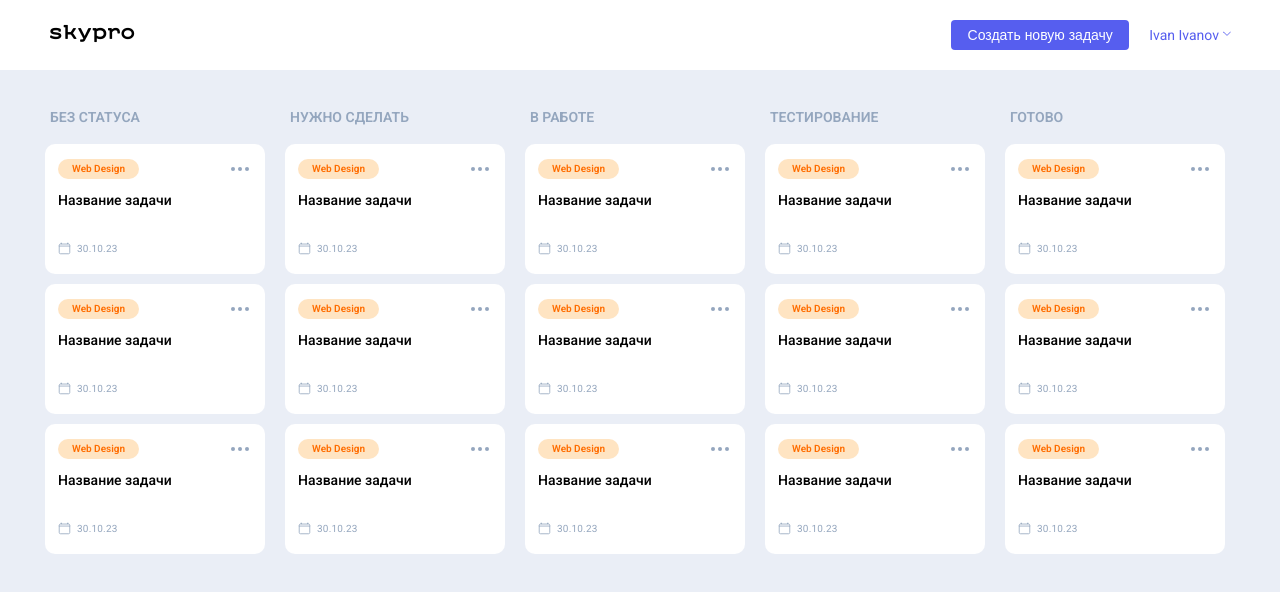
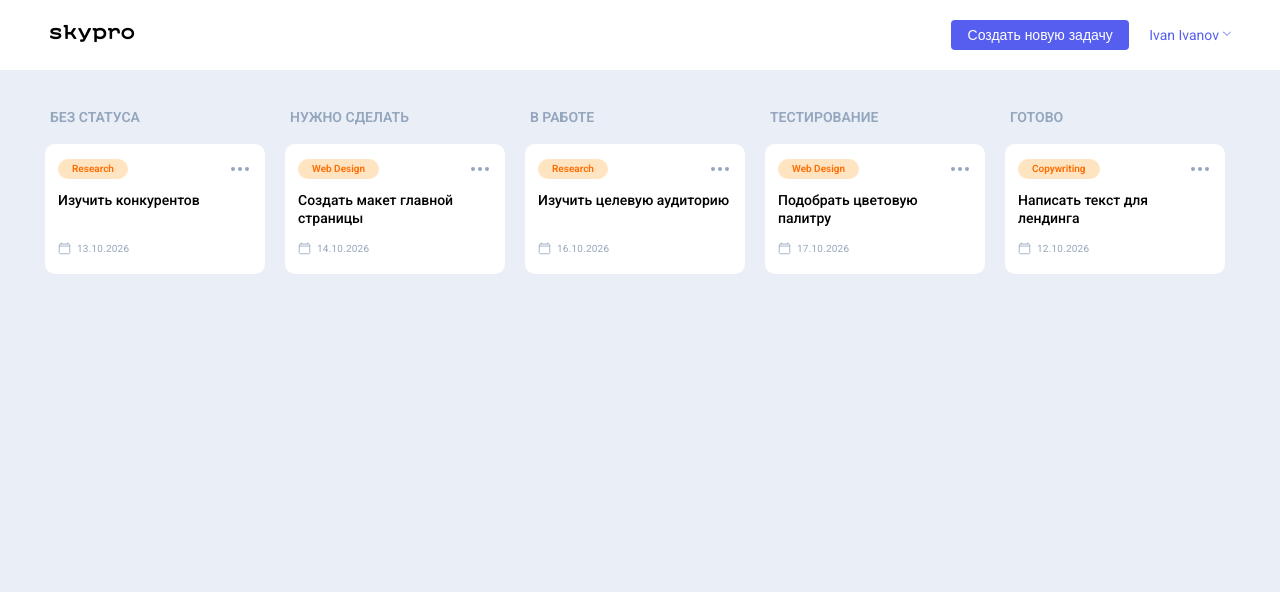
Before and after one commit to MethodGirl/skypro-kanban, a React (Vite) app: page / in a window 1280 px wide. Shown: the top 592 px of the page. Built offline with nearby package versions, Linux system fonts and the light colour scheme.

Commit message:
Добавлена доска задач и имитация загрузки карточек

```diff
--- a/src/components/Card/Card.jsx
+++ b/src/components/Card/Card.jsx
@@ -1,10 +1,11 @@
-const Card = () => {
+const Card = (props) => {
+  const { topic, title, date } = props;
     return (
       <div className="cards__item">
         <div className="cards__card card">
           <div className="card__group">
             <div className="card__theme _orange">
-                            <p className="_orange">Web Design</p>
+              <p className="_orange">{topic}</p>
             </div>
             <a href="#popBrowse" target="_self">
               <div className="card__btn">
@@ -16,7 +17,7 @@ const Card = () => {
           </div>
           <div className="card__content">
             <a href="" target="_blank">
-                            <h3 className="card__title">Название задачи</h3>
+              <h3 className="card__title">{title}</h3>
             </a>
             <div className="card__date">
               <svg
@@ -47,12 +48,12 @@ const Card = () => {
                   </clipPath>
                 </defs>
               </svg>
-                            <p>30.10.23</p>
+              <p>{date}</p>
             </div>
           </div>
         </div>
       </div>
-    )
-}
+    );
+};
 
-export default Card
+export default Card;
--- a/src/components/Column/Column.jsx
+++ b/src/components/Column/Column.jsx
@@ -1,15 +1,28 @@
 import Card from "../Card/Card";
+import { tasks } from "../../tasks";
 
-const Column = ({ title }) => {
+const Column = (props) => {
+  const { condition } = props;
+
   return (
     <div className="main__column column">
       <div className="column__title">
-        <p>{title}</p>
+        <p>{condition}</p>
       </div>
       <div className="cards">
-        <Card />
-        <Card />
-        <Card />
+        {tasks
+          .filter((task) => {
+            return task.status === condition;
+          })
+          .map((task) => (
+            <Card
+              key={task.id}
+              id={task.id}
+              title={task.title}
+              date={task.date}
+              topic={task.topic}
+            />
+          ))}
       </div>
     </div>
   );
--- a/src/components/Header/Header.jsx
+++ b/src/components/Header/Header.jsx
@@ -1,6 +1,8 @@
-import logo from "../../../public/logo.png"
+import logo from "../../../public/logo.png";
+import { useState } from "react";
 
 const Header = () => {
+  const [isOpen, setIsOpen] = useState(false);
   return (
     <header className="header">
       <div className="container">
@@ -19,9 +21,14 @@ const Header = () => {
             <button className="header__btn-main-new _hover01" id="btnMainNew">
               <a href="#popNewCard">Создать новую задачу</a>
             </button>
-                <a href="#user-set-target" className="header__user _hover02">
+            <a
+              href="#user-set-target"
+              className="header__user _hover02"
+              onClick={() => setIsOpen(!isOpen)}
+            >
               Ivan Ivanov
             </a>
+            {isOpen && (
               <div
                 className="header__pop-user-set pop-user-set"
                 id="user-set-target"
@@ -37,11 +44,12 @@ const Header = () => {
                   <a href="#popExit">Выйти</a>
                 </button>
               </div>
+            )}
           </nav>
         </div>
       </div>
     </header>
-    )
-}
+  );
+};
 
 export default Header;
--- /dev/null
+++ b/src/components/Loader/Loader.jsx
@@ -0,0 +1,9 @@
+function Loader() {
+  return (
+    <p class = 'loader'>
+      Данные загружаются
+    </p>
+  )
+}
+
+export default Loader
--- a/src/components/Main/Main.jsx
+++ b/src/components/Main/Main.jsx
@@ -1,17 +1,32 @@
 import Column from "../Column/Column";
+import { useState } from "react";
+import { useEffect } from "react";
+import Loader from "../Loader/Loader";
 
 const Main = () => {
+  const [isLoading, setIsLoading] = useState(true);
+
+  useEffect(() => {
+    setTimeout(() => {
+      setIsLoading(false);
+    }, 3000);
+  }, []);
+
   return (
     <main className="main">
       <div className="container">
         <div className="main__block">
-          <div className="main__content">
-            <Column title="Без статуса" />
-            <Column title="Нужно сделать" />
-            <Column title="В работе" />
-            <Column title="Тестирование" />
-            <Column title="Готово" />
-          </div>
+          {isLoading ? (
+            <Loader />
+          ) : (
+            <div className="main__content">
+              <Column condition="Без статуса" />
+              <Column condition="Нужно сделать" />
+              <Column condition="В работе" />
+              <Column condition="Тестирование" />
+              <Column condition="Готово" />
+            </div>
+          )}
         </div>
       </div>
     </main>
--- a/src/styles/style.css
+++ b/src/styles/style.css
@@ -778,7 +778,7 @@ body {
     padding: 0;
 }
 .header__pop-user-set {
-    display: none;
+    display: block;
     position: absolute;
     top: 61px;
     right: 0;
@@ -791,6 +791,10 @@ body {
     padding: 34px;
     text-align: center;
     z-index: 2;
+}
+
+.loader{
+    text-align: center;
 }
 
 .main {
--- /dev/null
+++ b/src/tasks.js
@@ -0,0 +1,37 @@
+export const tasks = [
+  {
+    id: 1,
+    topic: "Research",
+    title: "Изучить конкурентов",
+    date: "13.10.2026",
+    status: "Без статуса",
+  },
+  {
+    id: 2,
+    topic: "Web Design",
+    title: "Создать макет главной страницы",
+    date: "14.10.2026",
+    status: "Нужно сделать",
+  },
+  {
+    id: 3,
+    topic: "Copywriting",
+    title: "Написать текст для лендинга",
+    date: "12.10.2026",
+    status: "Готово",
+  },
+  {
+    id: 4,
+    topic: "Research",
+    title: "Изучить целевую аудиторию",
+    date: "16.10.2026",
+    status: "В работе",
+  },
+  {
+    id: 5,
+    topic: "Web Design",
+    title: "Подобрать цветовую палитру",
+    date: "17.10.2026",
+    status: "Тестирование",
+  },
+];
```
Lines whose indentation alone changed are shown as unchanged.
